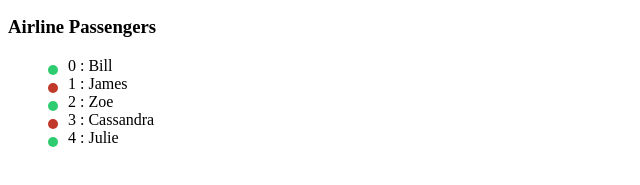
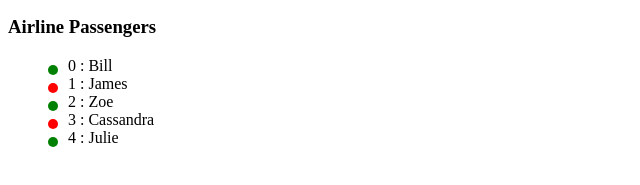
Before and after one commit to violentr/andgularj_js, an Angular app: page / in a window 1280 px wide. Shown: the part 213-398 px from the top of the page, without its empty margins (0-640 px from the left). Built offline with nearby package versions, Linux system fonts and the light colour scheme.

Commit message:
Add Option green/red with ternary operator

```diff
--- a/src/app/app.component.ts
+++ b/src/app/app.component.ts
@@ -24,7 +24,7 @@ interface Passenger {
        <ul>
          <li *ngFor="let passenger of passengers; let i = index;">
           <span class="status"
-            [ngClass]="{'checked-in': passenger.checkedIn, 'checked-out': !passenger.checkedIn}"
+            [style.backgroundColor]="(passenger.checkedIn ? 'green' : 'red' )"
           ></span>
           {{ i }} : {{ passenger.fullname }}
          </li>
```
